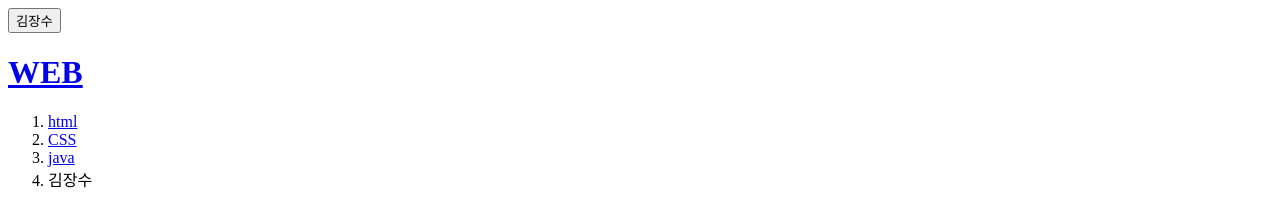
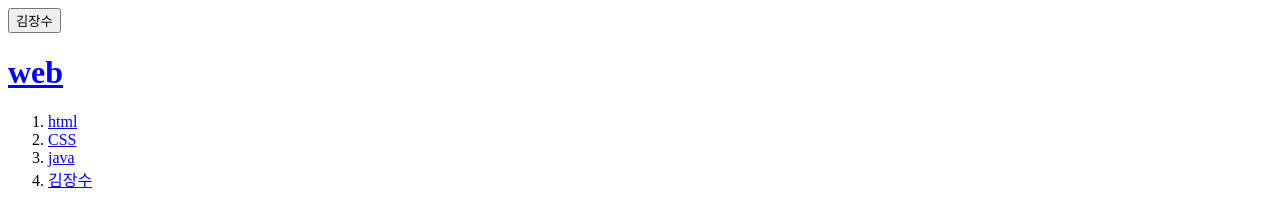
Before and after one commit to fsdasdfadfhg/my-first-web-site2, a plain HTML site: page 1.html in a window 1280 px wide. Shown: the top 208 px of the page. Drawn offline with Linux system fonts and the light colour scheme; a script that the page names is missing.

Commit message:
Add files via upload

```diff
--- a/1.html
+++ b/1.html
@@ -8,12 +8,12 @@
   <input type="button" value="김장수"
    onclick="alert('바보멍청이')">
 
- <h1><a href="index.html"title="WEB"> WEB</a></h1>
+ <h1><a href="index.html"title="WEB">web</a></h1>
 <ol>
   <li><a href="1.html" title="html"> html</a> </li>
   <li><a href="2.html" title="CSS"> CSS</a> </li>
   <li><a href="3.html" title="javascript"> java</a> </li>
-  <li><a herf="ex.1.html" title="김장수 바보"> 김장수</a> </li>
+  <li><a href="ex.1.html" title="김장수 바보">김장수</a> </li>
 </ol>
 <h2>HTML</h2>
 <p><iframe width="560" height="315" src="https://www.youtube.com/embed/OGFgdro160I
```
Also changed, not shown: 2.html (+1 -1 lines), 3.html (+1 -1 lines), index.html (+1 -1 lines).
